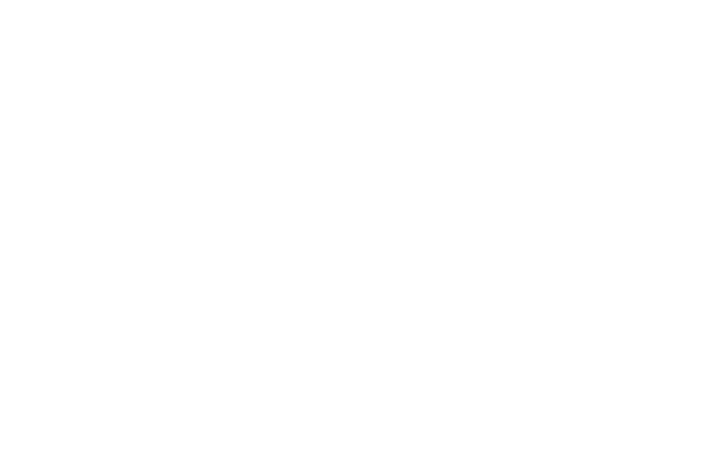
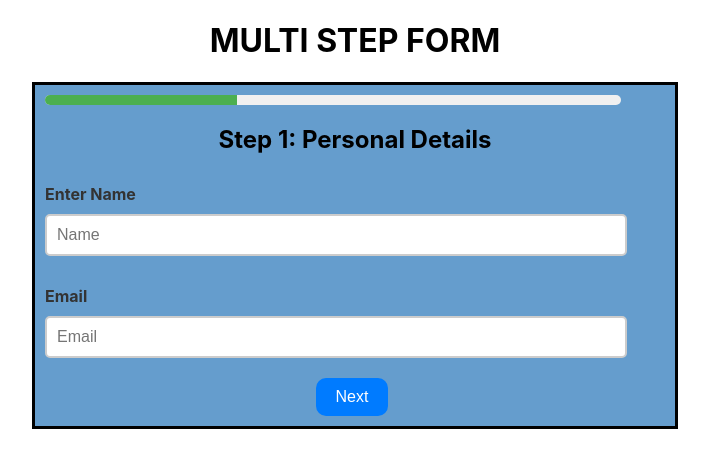
Before and after one commit to Amrith-P/Multi-Step-Form, a React (Create React App) app: page / in a window 1280 px wide. Shown: the top 468 px of the page, without its empty margins (285-994 px from the left). Built offline with nearby package versions, Linux system fonts and the light colour scheme.

Commit message:
functions and styles for multiple steps and buttons

```diff
--- a/src/App.css
+++ b/src/App.css
@@ -1,38 +1,144 @@
 .App {
   text-align: center;
-}
-
-.App-logo {
-  height: 40vmin;
-  pointer-events: none;
-}
-
-@media (prefers-reduced-motion: no-preference) {
-  .App-logo {
-    animation: App-logo-spin infinite 20s linear;
-  }
-}
-
-.App-header {
-  background-color: #282c34;
-  min-height: 100vh;
   display: flex;
   flex-direction: column;
   align-items: center;
-  justify-content: center;
-  font-size: calc(10px + 2vmin);
-  color: white;
 }
 
-.App-link {
-  color: #61dafb;
+.progress-bar {
+  height: 100%;
+
+
+  background-color: #4caf50;
+  width: 0;
+  transition: width 0.4s ease-in-out;
+
 }
 
-@keyframes App-logo-spin {
-  from {
-    transform: rotate(0deg);
-  }
-  to {
-    transform: rotate(360deg);
-  }
+  .progress-bar-container {
+    width: 90%;
+    background-color: #f0f0f0;
+    border-radius: 8px;
+    overflow: hidden;
+
+    height: 10px;
+    margin: 10px;
+
+
 }
+.form-container{
+  width: 50%;
+  background-color: rgb(101, 157, 205);
+  height: 50%;
+  border: 3px solid black;
+
+
+}
+
+.input-box{
+  width: 90%;
+    padding: 10px;
+    margin: 10px 0;
+    border: 2px solid #ccc;
+    border-radius: 5px;
+    font-size: 16px;
+    transition: border-color 0.3s ease;
+}
+.input-wrap{
+  display: flex;
+  flex-direction: column;
+  align-items: start;
+  padding: 10px;
+}
+.button-style{
+
+    padding: 10px 20px;
+    font-size: 16px;
+    color: #fff;
+    background-color: #007bff;
+    border: none;
+    border-radius: 10px;
+    cursor: pointer;
+    margin-right: 6px;
+    margin-bottom: 10px;
+    transition: background-color 0.3s ease;
+}
+
+.basic-button:hover {
+    background-color: #0056b3;
+}
+
+.gender-selector-container {
+  width: 100%;
+  display: flex;
+  flex-direction: column;
+  align-items: center;
+
+  margin: 10px 0;
+
+}
+
+
+
+.gender-selector {
+  width: 60%;
+    padding: 10px;
+    margin: 10px 0;
+    border: 2px solid #ccc;
+    border-radius: 5px;
+    font-size: 16px;
+    transition: border-color 0.3s ease;
+}
+
+
+.gender-selector-container::after {
+  content: "▼";
+  position: absolute;
+  right: 15px;
+  top: 45px;
+  pointer-events: none;
+  color: #888;
+}
+
+.gender-selector:hover {
+  border-color: #007bff;
+}
+
+.gender-selector:focus {
+  outline: none;
+  border-color: #0f0f0f;
+  box-shadow: 0 0 4px rgba(14, 14, 15, 0.5);
+}
+
+.date-picker-container {
+  width: 100%;
+  display: flex;
+  flex-direction: column;
+  align-items: center;
+
+  margin: 10px 0;
+}
+
+
+
+.date-picker {
+  width: 100%;
+  padding: 10px 12px;
+  font-size: 16px;
+  color: #333;
+  background-color: #fff;
+  border: 2px solid #ccc;
+  border-radius: 8px;
+  cursor: pointer;
+  transition: border-color 0.3s ease, box-shadow 0.3s ease;
+}
+
+.date-picker:hover {
+  border-color: #007bff;
+}
+label{
+  font-size: 16px;
+  color: #333;
+  font-weight: bold;
+
+}
--- a/src/App.js
+++ b/src/App.js
@@ -5,6 +5,7 @@
 function App() {
   return (
     <div className="App">
+      <h1>MULTI STEP FORM</h1>
       <MultiStepForm/>
     </div>
   );
--- a/src/components/Multistepform.js
+++ b/src/components/Multistepform.js
@@ -1,14 +1,70 @@
-import { useSelector } from "react-redux";
-import Input from "./input";
+import { useDispatch, useSelector } from "react-redux";
+import { nextStep, prevStep, updateFormData } from "../store/formSlice";
+import Step1 from "./step1";
+import Step2 from "./step2";
+import Step3 from "./step3";
+import CustomButton from "./button";
+
 
 function MultiStepForm() {
-  const formData = useSelector((state) => state.form);
-  console.log( {formData});
+  const formData = useSelector((state) => state.form.formData);
+  const currentStep = useSelector((state) => state.form.currentStep);
+  const dispatch = useDispatch();
+  console.log("currentstep", currentStep);
+  const handleUpdateFormData = (newData) => {
+    dispatch(updateFormData(newData));
+  };
+
+ const submitForm=(console.log({formData}))
+
+  const handlePrevStep = () => {
+    dispatch(prevStep());
+  };
+  const HandleNextStep = () => {
+    dispatch(nextStep());
+  };
+  const progressPercentage = (currentStep / 3) * 100;
 
   return (
-    <div>
-      <form>
-      </form>
+    <div className="form-container">
+      <div className="progress-bar-container">
+        <div
+          className="progress-bar"
+          style={{ width: `${progressPercentage}%` }}
+        ></div>
+      </div>
+      {currentStep === 1 && (
+        <Step1
+          formData={formData}
+          setFormData={handleUpdateFormData}
+          nextStep={() => dispatch(nextStep())}
+        />
+      )}
+      {currentStep === 2 && (
+        <Step2
+          formData={formData}
+          setFormData={handleUpdateFormData}
+          nextStep={() => dispatch(nextStep())}
+        ></Step2>
+      )}
+      {currentStep === 3 && (
+        <Step3
+          formData={formData}
+          setFormData={handleUpdateFormData}
+          prevStep={() => dispatch(prevStep())}
+          submitForm={() => {
+            console.log("form submitted :", formData);
+            alert("Form submitted succesfully");
+          }}
+        ></Step3>
+      )}
+      {currentStep !== 1 && (
+        <CustomButton bname={"Back"} onClick={handlePrevStep}></CustomButton>
+      )}
+      {currentStep !== 3 && (
+        <CustomButton bname={"Next"} onClick={HandleNextStep}></CustomButton>
+      )}
+      {currentStep === 3 && <CustomButton bname={"Submit"} onClick={submitForm}></CustomButton>}
     </div>
   );
 }
--- a/src/components/button.js
+++ b/src/components/button.js
@@ -1,6 +1,4 @@
-function CustomButton({bname,onClick}){
-return(
-    <button>{"bname"}</button>
-)
+function CustomButton({ bname, onClick }) {
+  return <button className="button-style" onClick={onClick}>{bname}</button>;
 }
 export default CustomButton;
--- a/src/components/input.js
+++ b/src/components/input.js
@@ -1,8 +1,10 @@
 function Input({ name, value, onChange, label, placeholder, type = "text",accept,...rest }) {
+
   return (
-    <div>
-      <div>
+    <div className="input-wrap">
+       <label for={name}>{label}</label>
         <input
+        className="input-box"
           name={name}
           type={type}
           id={name}
@@ -13,8 +15,9 @@
           required
           {...rest}
         />
-        <label for={name}>{label}</label>
-      </div>
+
+
+
     </div>
   );
 }
--- a/src/components/step1.js
+++ b/src/components/step1.js
@@ -1,25 +1,27 @@
 import Input from "./input";
-import CustomButton from "./button";
 
-function Step1(){
-
+function Step1({ formData, setFormData }) {
   return (
     <div>
       <h2>Step 1: Personal Details</h2>
-            <label>Name:</label>
+
       <Input
+        label={"Enter Name"}
         type={"text"}
         placeholder={"Name"}
+        value={formData.name}
+        onChange={(e) => setFormData({ name: e.target.value })}
+      />
 
-            />
-            <label>Email:</label>
       <Input
+        label={"Email"}
         type={"email"}
         placeholder={"Email"}
-
+        value={formData.email}
+        onChange={(e) => setFormData({ email: e.target.value })}
       />
-            <CustomButtonutton>{"Next"}</CustomButtonutton>
     </div>
   );
-};
+  console.log();
+}
 export default Step1;
--- a/src/components/step2.js
+++ b/src/components/step2.js
@@ -1,25 +1,35 @@
 import Input from "./input";
-import CustomButton from "./button";
-function Step2(){
+
+function Step2({ formData, setFormData }) {
   return (
     <div>
       <h2>Step 2: Additional Details</h2>
-            <label>Gender:</label>
-            <select>
-                <option value="">Select Gender</option>
+      <div className="gender-selector-container">
+        <label htmlFor="gender">Gender</label>
+
+        <select
+          className="gender-selector"
+          value={FormData.gender}
+          onChange={(e) => setFormData({ gender: e.target.value })}
+        >
+          <option value="" disabled selected>
+            Select Gender
+          </option>
           <option value="male">Male</option>
           <option value="female">Female</option>
           <option value="other">Other</option>
         </select>
-
-            <label>Date of Birth:</label>
+      </div>
+      <div className="date-picker-container">
+        <label>Date of Birth</label>
         <Input
           type={"date"}
+          value={formData.dob}
+          onChange={(e) => setFormData({ dob: e.target.value })}
         />
-            <CustomButtonbutton>{"Back"}</CustomButtonbutton>
-            <CustomButtonbutton>{"Next"}</CustomButtonbutton>
+      </div>
     </div>
   );
-};
+}
 
 export default Step2;
--- a/src/components/step3.js
+++ b/src/components/step3.js
@@ -1,13 +1,24 @@
-import CustomButton from "./button";
-function Step3() {
+import { useState } from "react";
+import Input from "./input";
+function Step3({ formData, setFormData }) {
+  const [image, setImage] = useState("");
+  const handleFileChange = (e) => {
+    setImage(URL.createObjectURL(e.target.files[0]));
+    setFormData({ image: e.target.files[0] });
+  };
+
   return (
     <div>
       <h2>Step 3: Upload Image</h2>
       <label>Profile Picture:</label>
-      <Input type={"file"} accept="image/*" />
-
-      <CustomButtonbutton>{"Back"}</CustomButtonbutton>
-      <CustomButtonbutton>{"Submit"}</CustomButtonbutton>
+      <Input type={"file"} accept="image/*" onChange={handleFileChange} />
+      {image && (
+        <img
+          src={image}
+          alt="Selected Preview"
+          style={{ width: "30px", height: "auto", border: "1px solid #ccc" }}
+        />
+      )}
     </div>
   );
 }
--- a/src/store/formSlice.js
+++ b/src/store/formSlice.js
@@ -1,14 +1,28 @@
 import { createSlice } from "@reduxjs/toolkit";
-
 const formSlice = createSlice({
-  name: "form",
-  initialState: { name: "", email: "", gender: "", dob: "", image: null },
+  name: 'form',
+  initialState: {
+      currentStep: 1,
+      formData: {
+          name: '',
+          email: '',
+          gender: '',
+          dob: '',
+          image: null,
+      },
+  },
   reducers: {
-    // formValue: (state, action) => {
-    //     state.value += action.payload;
-    // },
+      nextStep: (state) => {
+          state.currentStep += 1;
+      },
+      prevStep: (state) => {
+          state.currentStep -= 1;
+      },
+      updateFormData: (state, action) => {
+          state.formData = { ...state.formData, ...action.payload };
+      },
   },
 });
 
-export const {} = formSlice.actions;
+export const { nextStep, prevStep, updateFormData } = formSlice.actions;
 export default formSlice.reducer;
```
Lines whose indentation alone changed are shown as unchanged.
